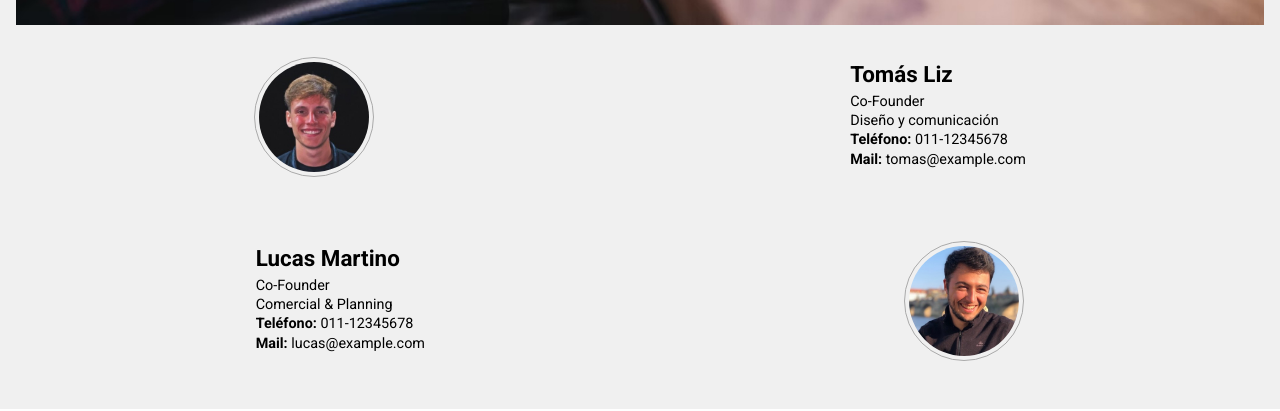
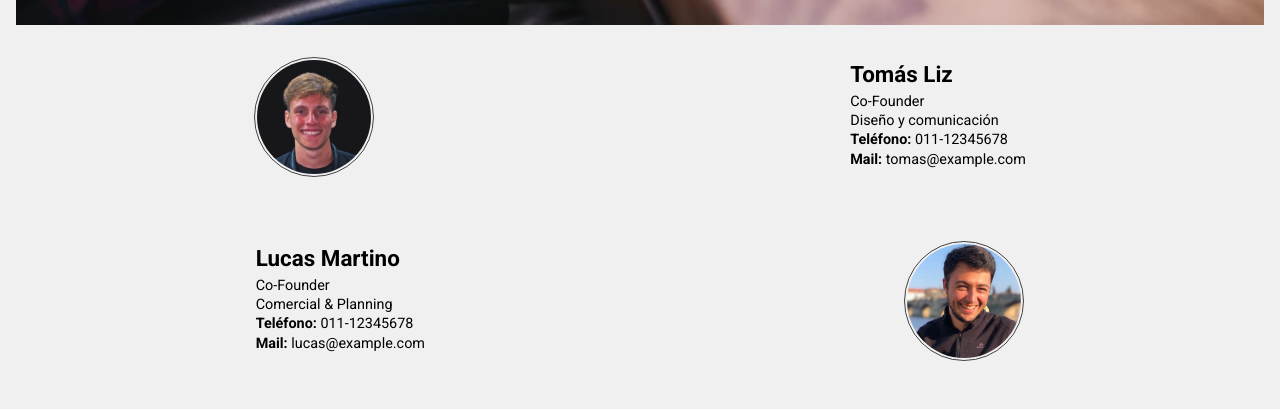
Before and after one commit to Yisel-Stephanie/lm_group, a plain HTML site: page index.html in a window 1280 px wide. Shown: the part 1490-1901 px from the top of the page. Drawn offline with Linux system fonts and the light colour scheme.

Commit message:
primera pasada index

```diff
--- a/scss/_mobile.scss
+++ b/scss/_mobile.scss
@@ -170,10 +170,10 @@ header {
     justify-content: space-around;
 
     .avatar {
-      padding: 4px;
+      padding: 2px;
       width: 120px;
       height: 120px;
-      border: 1px solid #aaa;
+      border: 1px solid #444;
       border-radius: 50%;
       overflow: hidden;
 
```
Also changed, not shown: css/styles.css.
